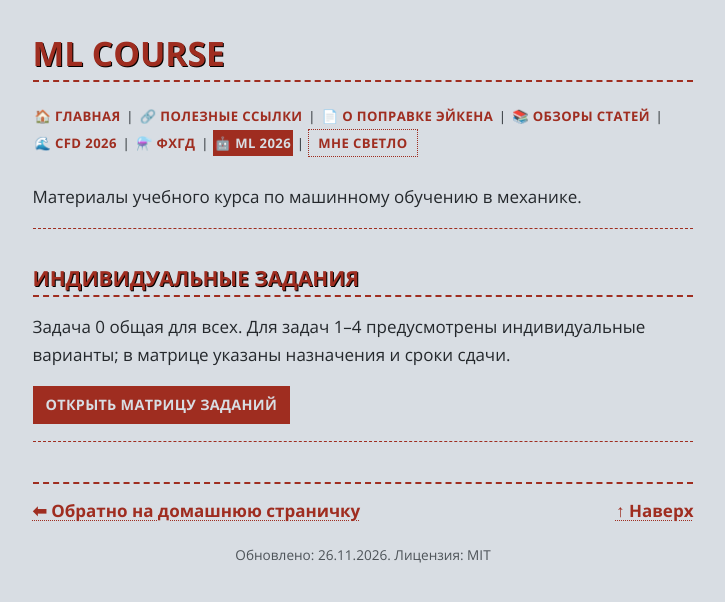
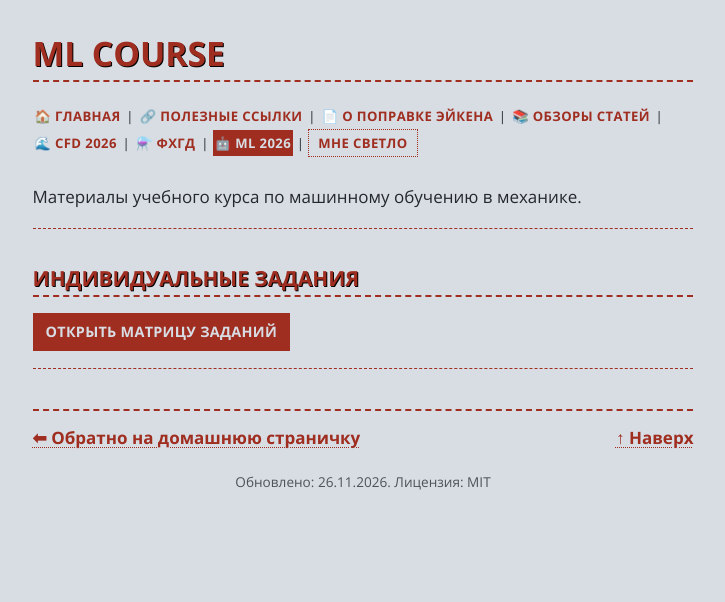
Before and after one commit to CKPEIIKA/ckpeiika.github.io, a Jekyll site: the page built from pages/ml2026.md, in a window 1280 px wide. Shown: the top 602 px of the page, without its empty margins (277-1002 px from the left). Built offline with Jekyll 4.4.1, drawn with Linux system fonts in a browser that asks for light colours.

Commit message:
Remove the stale note from the ML 2026 page

```diff
--- a/pages/ml2026.md
+++ b/pages/ml2026.md
@@ -10,8 +10,6 @@ nav_label: "🤖 ML 2026"
 
 ## Индивидуальные задания
 
-Задача 0 общая для всех. Для задач 1–4 предусмотрены индивидуальные варианты; в матрице указаны назначения и сроки сдачи.
-
 [Открыть матрицу заданий]({{ '/pages/ml-assignments.html' | relative_url }}){: .download-btn }
 
 ---
```
